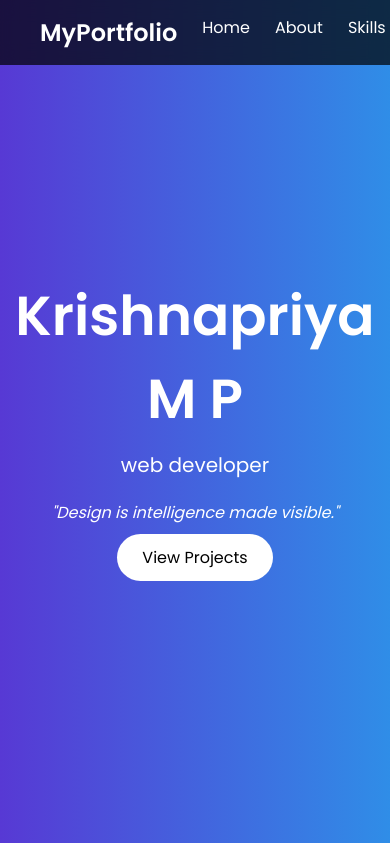
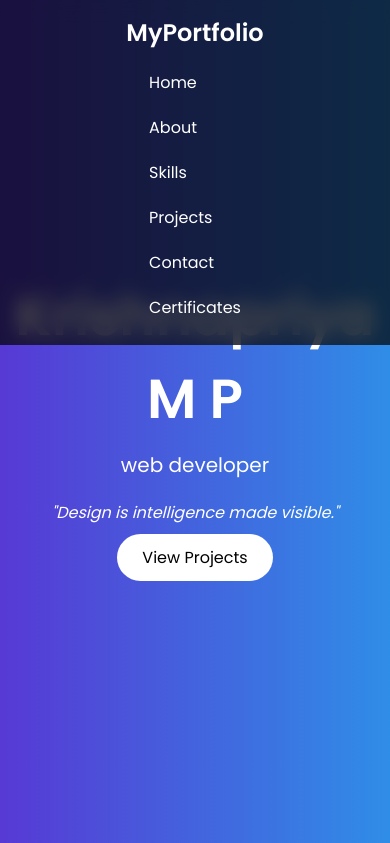
Before and after one commit to K-33-name/port, a Flask app: page / in a window 390 px wide. Shown: the top 843 px of the page. Run offline with Flask 3, Linux system fonts and the light colour scheme; parts of the project's set-up code (start-up, migrations or seed data) failed here and were passed over.

Commit message:
fixed mobile responsiveness

```diff
--- a/static/style.css
+++ b/static/style.css
@@ -213,6 +213,20 @@
     width: 180px;
     height: 180px;
 }
+
+nav {
+        flex-direction: column;
+        align-items: center;
+    }
+
+    nav ul {
+        flex-direction: column;
+        margin-top: 10px;
+    }
+
+    nav ul li {
+        margin: 10px 0;
+    }
 }
 /* CERTIFICATES */
 .certificates {
--- a/templates/index.html
+++ b/templates/index.html
@@ -1,6 +1,8 @@
 <!DOCTYPE html>
 <html>
 <head>
+    <meta charset="UTF-8">
+    <meta name="viewport" content="width=device-width, initial-scale=1.0">
     <title>My Portfolio</title>
     <link rel="stylesheet" href="/static/style.css">
     <link href="https://fonts.googleapis.com/css2?family=Poppins:wght@300;400;600&display=swap" rel="stylesheet">
```
